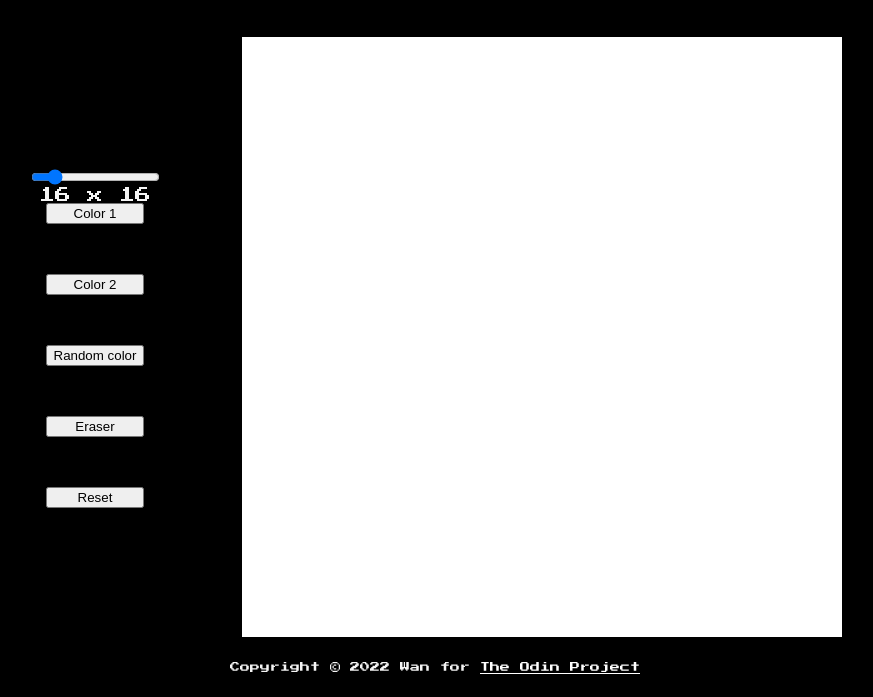
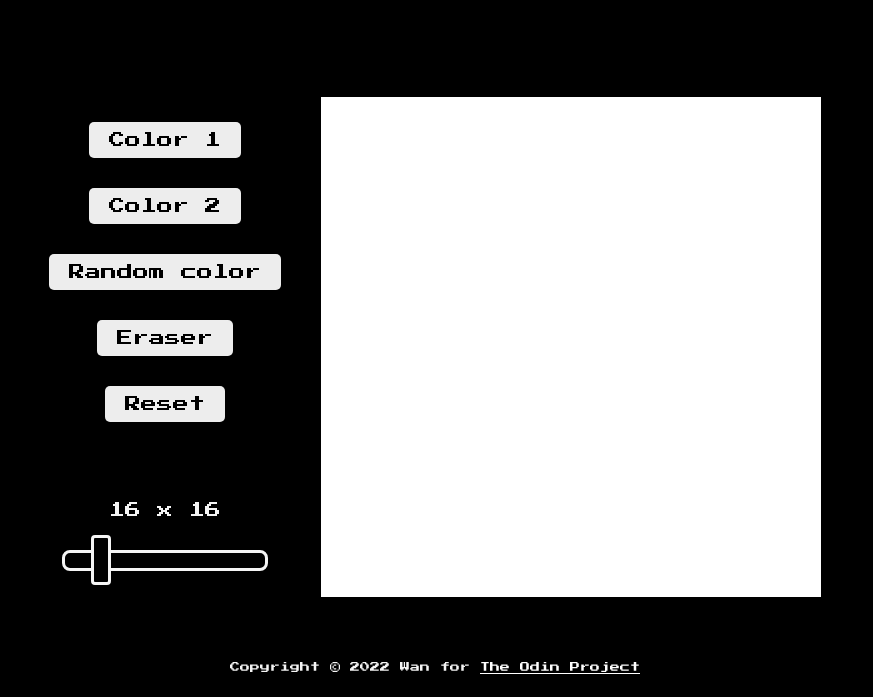
Before and after one commit to erwanCherel/Etch-a-Sketch, a plain HTML site: page index.html in a window 1280 px wide. Shown: the part 103-800 px from the top of the page, without its empty margins (205-1078 px from the left). Drawn offline with Linux system fonts and the light colour scheme.

Commit message:
more CSS

```diff
--- a/index.html
+++ b/index.html
@@ -14,17 +14,14 @@
 
     <div class="flex-container">
         <div id="parameters">
-            <div id="gridSize">
-                    <input id="sizeSlider" type="range" value="16" min="2" max="100"  >
-                    <div id="sizeValue" class="size-value">16 x 16</div>
-            </div>
-
-            <div class="selectors">
                 <button class="button" id="color1" onclick="changeColor('choice1')">Color 1</button>
                 <button class="button" id="color2" onclick="changeColor('choice2')">Color 2</button>
                 <button class="button" id="randomColor" onclick="changeColor('choice3')">Random color</button>
                 <button class="button" id="whiteColor" onclick="changeColor('choice4')">Eraser</button>
                 <button class="button" id="reset" onclick="resetGrid()">Reset</button>
+            <div id="rangeSlider">
+                <div id="sizeValue" class="size-value">16 x 16</div>
+                <input id="sizeSlider" type="range" value="16" min="2" max="99">
             </div>
         </div>
 
--- a/main.js
+++ b/main.js
@@ -1,4 +1,3 @@
-
 const color1 = "#E8B75F";
 const color2 = "#923655";
 const white = "white";
@@ -76,3 +75,15 @@ function changeColor(choice){
   })
   }
 }
+
+
+
+  document.querySelector('#randomColor').addEventListener('mouseenter', () => {
+    document.querySelector('#randomColor').style.backgroundColor = `hsl(${Math.random() * 360}, 90%, 70%)`;
+})
+document.querySelector('#randomColor').addEventListener('mouseleave', () => {
+  document.querySelector('#randomColor').style.backgroundColor = "white";
+})
+
+
+// random background color
--- a/styles.css
+++ b/styles.css
@@ -19,7 +19,7 @@ body{
 }
 
 #header{
-    margin: 60px 0px 40px 0px;
+    margin: 60px 0px 100px 0px;
     font-size: 2.5rem;
     color: whitesmoke
 }
@@ -30,20 +30,9 @@ body{
 
 #container{
     display: grid;
-    width: 600px;
-    height: 600px;
+    width: 500px;
+    height: 500px;
     background-color: white;
-}
-
-@media screen and (max-width: 800px){
-    #container{
-        width: 500px;
-        height: 500px;
-    }
-
-    #header{
-        font-size: 2rem;
-    }
 }
 
 #wrapper{
@@ -55,35 +44,64 @@ body{
 
 .flex-container{
     display: flex;
-}
-
-#gridSize{
-    text-align: center;
-}
-
-.selectors{
-    display: flex;
-    flex-direction: column;
-    gap: 50px;
-}
-
-
-.error{
-    color: whitesmoke;
-    font-size: 15px;
+    gap: 40px;
 }
 
 #parameters{
     display: flex;
     flex-direction: column;
     align-items: center;
-    margin-right: 80px;
+    text-align: center;
+    gap: 30px;
     justify-content: center;
+}
+
+
+
+#sizeSlider {
+    -webkit-appearance: none;
+    width: 200px;
+    height: 15px;
+    border-radius: 8px;
+    outline: none;
+    background-color: black;
+    border: 3px solid whitesmoke;
+  }
+
+#sizeSlider::-webkit-slider-thumb {
+    -webkit-appearance: none;
+    appearance: none;
+    width: 20px;
+    height: 50px;
+    background: #000;
+    cursor: pointer;
+    border: 3px solid whitesmoke;
+    border-radius: 4px;
+}
+
+#sizeSlider::-moz-range-thumb {
+    width: 20px;
+    height: 50px;
+    background: #000;
+    cursor: pointer;
+    border: 3px solid whitesmoke;
+    border-radius: 4px;
+  }
+
+
+#rangeSlider{
+    margin-top: 50px;
+    display: flex;
+    flex-direction: column;
+    gap: 30px;
 }
 
 #size{
     color: white;
-    font-size: 12px;
+}
+
+#sizeValue{
+    font-size: 16px;
 }
 
 #footer{
@@ -97,3 +115,41 @@ body{
 a{
     color: white;
 }
+
+.button{
+    font-family: "Press Start 2P";
+    background-color: #ededed; /* Green */
+    border: none;
+    color: black;
+    padding: 10px 20px;
+    text-align: center;
+    font-size: 16px;
+    border-radius: 5px;
+}
+
+#color1:hover{
+    background-color: #E8B75F;
+    color: whitesmoke;
+}
+
+#color2:hover{
+    background-color: #923655;
+    color: whitesmoke;
+}
+
+.button:hover{
+    background-color: black;
+    color: whitesmoke;
+}
+
+/* @media screen and (max-width: 1200px){
+
+}
+
+@media screen and (max-width: 850px){
+
+}
+
+@media screen and (max-width: 650px){
+
+} */
```
